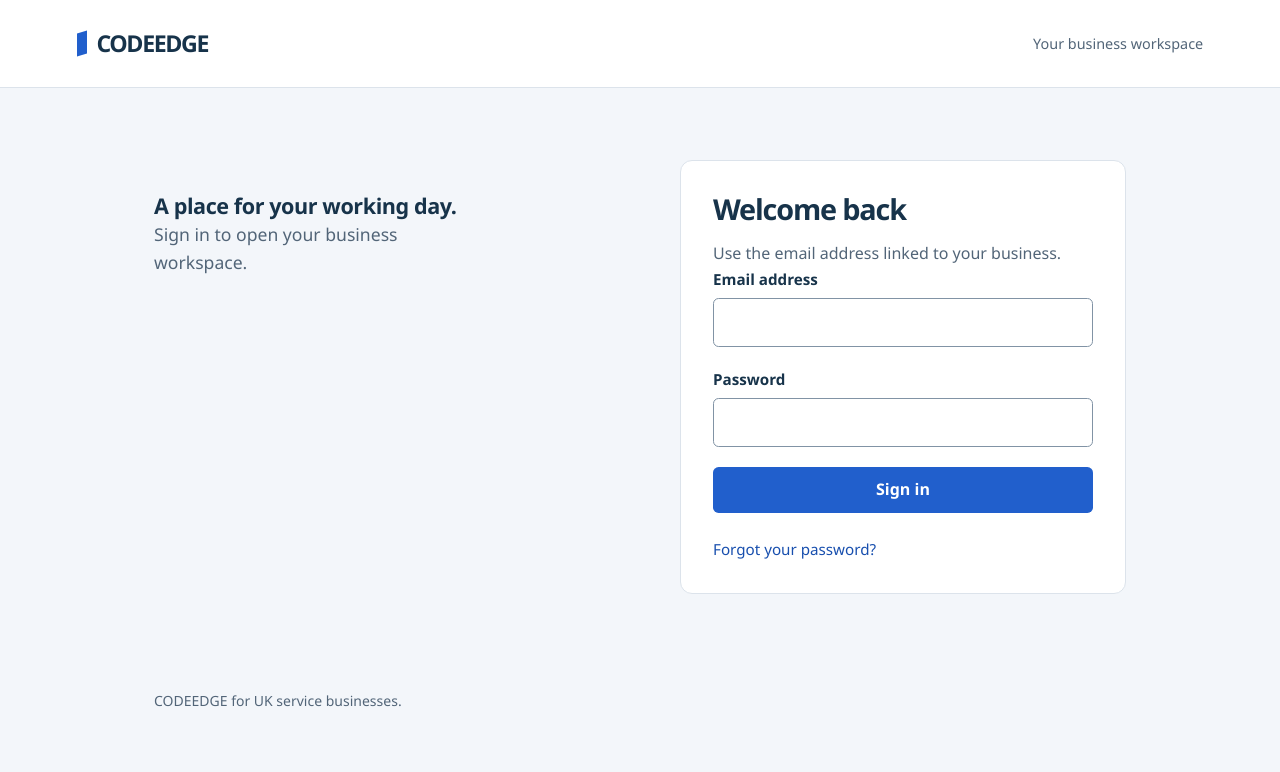
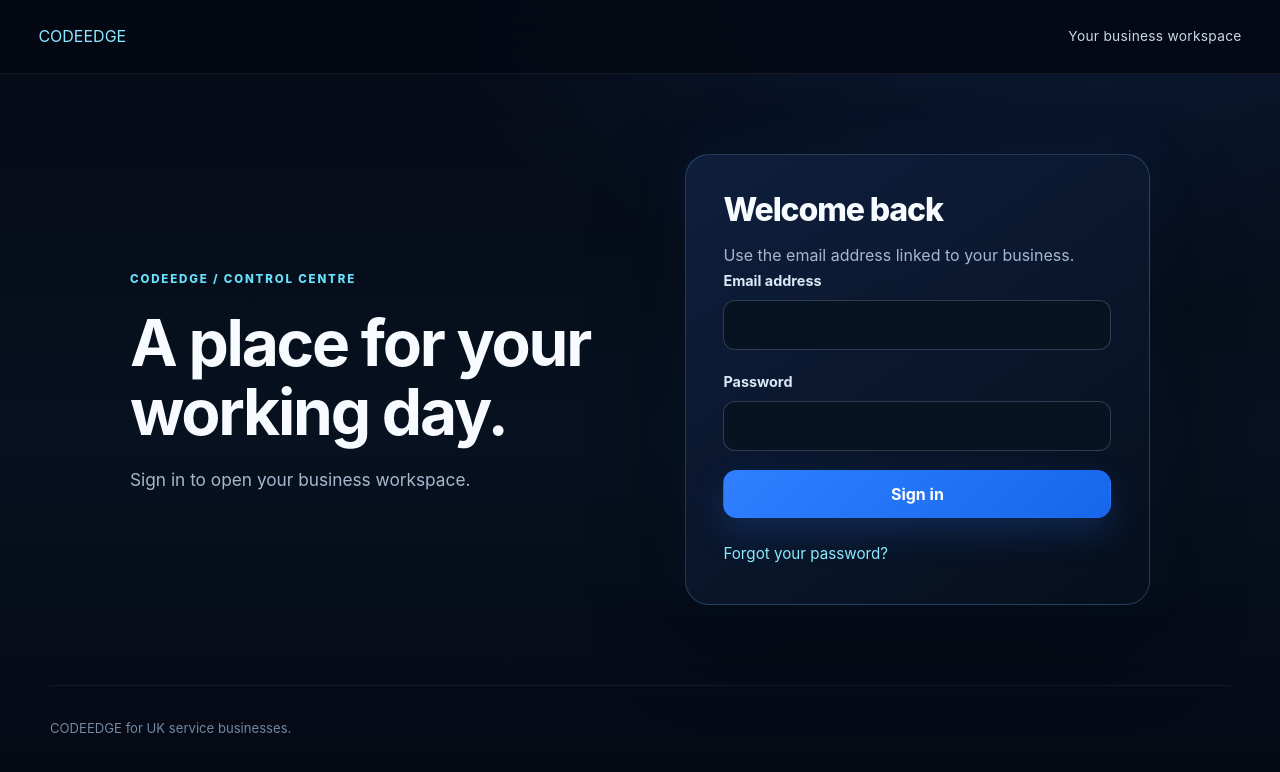
Before and after one commit to sohail654312-gif/codeedge, a Next.js app: page /sign-in in a window 1280 px wide. Shown: the top 772 px of the page. Built offline with nearby package versions, Linux system fonts and the light colour scheme.

Commit message:
Align MVP visual system with Codeedge website

```diff
--- a/src/app/globals.css
+++ b/src/app/globals.css
@@ -1,86 +1,398 @@
 @import "tailwindcss";
 
-/* Quiet trade-workspace palette: ink #17334a, blue #215fcc, paper #f3f6fa,
-   white #ffffff, muted #526578. System UI keeps the foundation offline-friendly. */
-:root { --background: #f3f6fa; --foreground: #17334a; --primary: #215fcc; --radius: .5rem; }
+/*
+  Codeedge MVP visual alignment
+  Mirrors the public Codeedge website brand system without changing MVP behaviour:
+  dark navy surfaces, electric-blue/cyan accents, rounded control-centre panels,
+  high-contrast form controls, and the same spacing/typography character.
+*/
+:root {
+  --background: #050914;
+  --background-soft: #07111f;
+  --panel: #0b1730;
+  --panel-strong: #0f203e;
+  --foreground: #f7fbff;
+  --muted: #a6b8cf;
+  --line: rgba(176, 211, 255, .16);
+  --primary: #2f7fff;
+  --primary-strong: #155fd6;
+  --cyan: #68e3ff;
+  --danger: #ff8b98;
+  --danger-bg: rgba(177, 46, 57, .16);
+  --radius: 1rem;
+  --max: 1180px;
+}
+
 * { box-sizing: border-box; }
-body { margin: 0; color: var(--foreground); background: var(--background); font-family: "Segoe UI", "Helvetica Neue", Arial, sans-serif; font-size: 16px; line-height: 1.6; }
-a { color: #184fae; text-underline-offset: 4px; }
-button, input, select { font: inherit; }
-button, a, input, select { -webkit-tap-highlight-color: transparent; }
-:focus-visible { outline: 3px solid #dc8100; outline-offset: 4px; }
-h1, h2, p { margin-top: 0; }
-h1 { font-size: clamp(2rem, 5vw, 3rem); line-height: 1.12; font-weight: 650; letter-spacing: -.04em; margin-bottom: 1rem; }
-h2 { font-size: 1.35rem; line-height: 1.3; font-weight: 650; letter-spacing: -.02em; }
-p { max-width: 65ch; }
-.skip-link { position: absolute; top: -100px; left: 1rem; padding: .75rem; background: white; z-index: 10; }
+html { background: var(--background); color-scheme: dark; }
+body {
+  margin: 0;
+  min-height: 100vh;
+  color: var(--foreground);
+  background:
+    radial-gradient(70rem 38rem at 85% -10%, rgba(47, 127, 255, .16), transparent 65%),
+    linear-gradient(180deg, var(--background), var(--background-soft) 54%, var(--background));
+  font-family: Inter, "Segoe UI", system-ui, -apple-system, BlinkMacSystemFont, sans-serif;
+  font-size: 16px;
+  line-height: 1.6;
+  -webkit-font-smoothing: antialiased;
+}
+a { color: #8ce9ff; text-underline-offset: 4px; }
+a:hover { color: #ffffff; }
+button, input, select, textarea { font: inherit; }
+button, a, input, select, textarea { -webkit-tap-highlight-color: transparent; }
+:focus-visible { outline: 3px solid var(--cyan); outline-offset: 4px; }
+h1, h2, h3, p { margin-top: 0; }
+h1, h2, h3 { line-height: 1.08; letter-spacing: -.035em; }
+h1 { font-size: clamp(2.35rem, 5vw, 4.4rem); font-weight: 780; margin-bottom: 1rem; }
+h2 { font-size: clamp(1.35rem, 2.5vw, 2rem); font-weight: 740; }
+h3 { font-size: 1.1rem; font-weight: 720; }
+p { max-width: 65ch; color: var(--muted); }
+
+.skip-link {
+  position: fixed;
+  top: -100px;
+  left: 1rem;
+  padding: .75rem 1rem;
+  background: white;
+  color: #050914;
+  border-radius: .6rem;
+  z-index: 1000;
+}
 .skip-link:focus { top: 1rem; }
-.site-header { min-height: 88px; padding: 1.25rem max(6vw, 1.25rem); display: flex; align-items: center; justify-content: space-between; gap: 1rem; background: white; border-bottom: 1px solid #dce3eb; }
-.brand { color: var(--foreground); font-size: 1.45rem; font-weight: 800; letter-spacing: -.06em; text-decoration: none; }
-.brand-mark { display: inline-block; width: 10px; height: 23px; background: var(--primary); margin-right: .6rem; vertical-align: -3px; transform: skewY(-18deg); }
-.header-note, .muted { color: #526578; }
-.header-note { font-size: .9rem; }
-.auth-layout { max-width: 1020px; margin: 0 auto; padding: clamp(3rem, 9vh, 7rem) 1.5rem; display: grid; grid-template-columns: 1fr 1fr; align-items: start; gap: 5rem; }
-.auth-intro { padding-top: 2rem; }
-.auth-intro p { max-width: 31ch; font-size: 1.1rem; }
-.auth-panel { padding: 2rem; background: white; border: 1px solid #dce3eb; border-radius: .75rem; }
-.auth-panel h1 { font-size: 1.8rem; }
-.form-stack { display: grid; gap: 1.25rem; }
-.field { display: grid; gap: .45rem; }
-label { font-weight: 600; font-size: .95rem; }
-input, select { width: 100%; min-height: 48px; border: 1px solid #8193a5; background: white; border-radius: .35rem; padding: .65rem .8rem; color: var(--foreground); }
-.button { display: inline-flex; align-items: center; justify-content: center; min-height: 46px; padding: .65rem 1.1rem; border-radius: .35rem; border: 1px solid transparent; cursor: pointer; font-weight: 650; text-decoration: none; line-height: 1.4; }
-.button-primary { background: var(--primary); color: white; }
-.button-primary:hover { background: #194da9; }
-.button-secondary { background: white; border-color: #bac7d5; color: var(--foreground); }
-.button:disabled { cursor: wait; opacity: .65; }
+
+.site-header {
+  position: sticky;
+  top: 0;
+  z-index: 100;
+  min-height: 74px;
+  padding: .8rem max(3vw, 1.25rem);
+  display: flex;
+  align-items: center;
+  justify-content: space-between;
+  gap: 1rem;
+  background: rgba(5, 9, 20, .92);
+  border-bottom: 1px solid rgba(255, 255, 255, .07);
+  backdrop-filter: blur(18px);
+}
+.brand {
+  display: inline-flex;
+  align-items: center;
+  text-decoration: none;
+}
+.brand-logo {
+  width: 150px;
+  height: auto;
+  display: block;
+}
+.header-note {
+  color: #c9d7e8;
+  font-size: .86rem;
+  letter-spacing: .02em;
+}
+
+.muted { color: var(--muted); }
+
+.auth-layout {
+  width: min(calc(100% - 36px), 1020px);
+  margin: 0 auto;
+  padding: clamp(4rem, 10vh, 7.5rem) 0;
+  display: grid;
+  grid-template-columns: 1fr 1fr;
+  align-items: center;
+  gap: clamp(2.5rem, 7vw, 6rem);
+}
+.auth-intro {
+  position: relative;
+  padding: 2rem 0;
+}
+.auth-intro::before {
+  content: "CODEEDGE / CONTROL CENTRE";
+  display: inline-flex;
+  margin-bottom: 1.2rem;
+  color: var(--cyan);
+  font-size: .72rem;
+  font-weight: 800;
+  letter-spacing: .16em;
+}
+.auth-intro h2 {
+  font-size: clamp(2.3rem, 5vw, 4.5rem);
+  margin-bottom: 1.25rem;
+}
+.auth-intro p {
+  max-width: 32ch;
+  font-size: 1.08rem;
+}
+.auth-panel {
+  padding: clamp(1.5rem, 4vw, 2.35rem);
+  background: linear-gradient(145deg, rgba(15, 32, 62, .96), rgba(6, 15, 29, .98));
+  border: 1px solid rgba(132, 198, 255, .22);
+  border-radius: 1.5rem;
+  box-shadow: 0 32px 90px rgba(0, 0, 0, .38), 0 0 60px rgba(47, 127, 255, .08);
+}
+.auth-panel h1 { font-size: 2rem; }
+.form-stack { display: grid; gap: 1.2rem; }
+.field { display: grid; gap: .5rem; }
+label {
+  color: #dbe8f6;
+  font-weight: 700;
+  font-size: .9rem;
+}
+
+input, select, textarea {
+  width: 100%;
+  min-height: 48px;
+  border: 1px solid rgba(176, 211, 255, .22);
+  background: #071321;
+  border-radius: .75rem;
+  padding: .72rem .85rem;
+  color: var(--foreground);
+}
+textarea { resize: vertical; }
+input::placeholder, textarea::placeholder { color: #6f86a2; }
+input:hover, select:hover, textarea:hover { border-color: rgba(104, 227, 255, .42); }
+
+.button {
+  display: inline-flex;
+  align-items: center;
+  justify-content: center;
+  min-height: 48px;
+  padding: .68rem 1.15rem;
+  border-radius: .85rem;
+  border: 1px solid transparent;
+  cursor: pointer;
+  font-weight: 750;
+  text-decoration: none;
+  line-height: 1.4;
+  transition: transform .18s ease, border-color .18s ease, background .18s ease;
+}
+.button:hover { transform: translateY(-1px); }
+.button-primary {
+  background: linear-gradient(135deg, #2f7fff, #1767ec);
+  color: white;
+  box-shadow: 0 14px 34px rgba(47, 127, 255, .2);
+}
+.button-primary:hover { background: linear-gradient(135deg, #3f8cff, #1d6ef1); }
+.button-secondary {
+  background: var(--panel);
+  border-color: var(--line);
+  color: var(--foreground);
+}
+.button-secondary:hover { border-color: rgba(104, 227, 255, .42); }
+.button:disabled { cursor: wait; opacity: .65; transform: none; }
+
 .form-links { margin: 1.5rem 0 0; font-size: .95rem; }
-.notice { padding: .8rem 1rem; background: #edf3ff; border-left: 3px solid #215fcc; margin: 0; }
-.notice-error { background: #fff0f0; border-color: #b12e39; color: #86202b; }
-.workspace { max-width: 1020px; margin: 0 auto; padding: 3.5rem 1.5rem 5rem; }
-.workspace-header { display: flex; justify-content: space-between; align-items: start; gap: 2rem; margin-bottom: 2rem; }
-.business-list { background: white; border: 1px solid #dce3eb; border-radius: .5rem; padding: 0; list-style: none; }
-.business-list li + li { border-top: 1px solid #dce3eb; }
-.business-link { display: flex; gap: 1rem; align-items: center; justify-content: space-between; padding: 1.5rem; text-decoration: none; }
-.business-link:hover { background: #eef3fa; }
-.business-link strong { font-size: 1.1rem; }
-.workspace-panel { background: white; border: 1px solid #dce3eb; border-radius: .5rem; padding: 2rem; max-width: 700px; }
-.workspace-panel form { max-width: 450px; }
-.details { display: grid; grid-template-columns: 140px 1fr; gap: .75rem; margin: 1.5rem 0 2rem; }
-.details dt { color: #526578; }
-.details dd { margin: 0; overflow-wrap: anywhere; }
-.back-link { display: inline-block; margin-bottom: 1.5rem; }
-.empty-state { padding: 2rem; background: white; border: 1px solid #dce3eb; border-radius: .5rem; }
-.footer { max-width: 1020px; margin: 0 auto; padding: 1.5rem; color: #526578; font-size: .875rem; }
-@media (max-width: 720px) {
-  .auth-layout { grid-template-columns: 1fr; gap: 1.5rem; padding-top: 1.5rem; max-width: 500px; }
-  .auth-intro { padding-top: 0; }
-  .auth-intro h2 { margin-bottom: .5rem; }
-  .auth-panel { padding: 1.5rem; }
-  .header-note { display: none; }
-  .workspace-header { flex-direction: column; gap: 1rem; }
-  .workspace-panel { padding: 1.5rem; }
-  .details { grid-template-columns: 100px 1fr; }
+.notice {
+  padding: .85rem 1rem;
+  color: #c8f6ff;
+  background: rgba(89, 221, 255, .08);
+  border: 1px solid rgba(89, 221, 255, .18);
+  border-radius: .75rem;
+  margin: 0;
 }
-@media (prefers-reduced-motion: reduce) { *, *::before, *::after { scroll-behavior: auto !important; } }
+.notice-error {
+  background: var(--danger-bg);
+  border-color: rgba(255, 139, 152, .34);
+  color: #ffd2d7;
+}
 
-/* Profile and service management reuse the foundation workspace styles. */
-textarea { font: inherit; width: 100%; border: 1px solid #8193a5; border-radius: .35rem; padding: .65rem .8rem; color: var(--foreground); resize: vertical; }
-.catalog-panel { margin-top: 1.5rem; }
-.service-card { border-top: 1px solid #dce3eb; padding-top: 1.5rem; margin-top: 1.5rem; overflow-wrap: anywhere; }
-summary { cursor: pointer; font-weight: 600; margin-bottom: 1rem; }
+.workspace {
+  width: min(calc(100% - 36px), var(--max));
+  margin: 0 auto;
+  padding: 3.25rem 0 5rem;
+}
+.workspace-header {
+  display: flex;
+  justify-content: space-between;
+  align-items: start;
+  gap: 2rem;
+  margin-bottom: 2rem;
+  padding-bottom: 1.5rem;
+  border-bottom: 1px solid var(--line);
+}
+.workspace-header h1 {
+  margin-bottom: .35rem;
+  background: linear-gradient(90deg, #f7fbff, #68e3ff);
+  -webkit-background-clip: text;
+  background-clip: text;
+  color: transparent;
+}
+.business-list {
+  background: var(--panel);
+  border: 1px solid var(--line);
+  border-radius: 1.15rem;
+  padding: 0;
+  list-style: none;
+  overflow: hidden;
+  box-shadow: 0 24px 70px rgba(0, 0, 0, .22);
+}
+.business-list li + li { border-top: 1px solid var(--line); }
+
+.business-link {
+  display: flex;
+  gap: 1rem;
+  align-items: center;
+  justify-content: space-between;
+  padding: 1.3rem 1.45rem;
+  text-decoration: none;
+  color: #dbe8f6;
+  transition: background .18s ease, color .18s ease;
+}
+.business-link:hover {
+  background: rgba(47, 127, 255, .1);
+  color: white;
+}
+.business-link strong {
+  color: #f7fbff;
+  font-size: 1.05rem;
+}
+.business-link span {
+  color: #79def8;
+  font-size: .88rem;
+}
+
+.workspace-panel {
+  width: 100%;
+  max-width: 760px;
+  margin-bottom: 1.25rem;
+  padding: clamp(1.35rem, 3vw, 2rem);
+  background: linear-gradient(145deg, rgba(17, 36, 66, .82), rgba(6, 15, 29, .92));
+  border: 1px solid var(--line);
+  border-radius: 1.35rem;
+  box-shadow: 0 24px 70px rgba(0, 0, 0, .2);
+}
+.workspace-panel h2 { color: #f7fbff; }
+.workspace-panel form { max-width: 480px; }
+
+.details {
+  display: grid;
+  grid-template-columns: 150px minmax(0, 1fr);
+  gap: .8rem 1rem;
+  margin: 1.5rem 0 2rem;
+}
+.details dt { color: #8fa3bc; }
+.details dd { margin: 0; color: #e5edf7; overflow-wrap: anywhere; }
+
+.back-link {
+  display: inline-flex;
+  align-items: center;
+  margin-bottom: 1.5rem;
+  color: #8ce9ff;
+  text-decoration: none;
+  font-size: .9rem;
+  font-weight: 700;
+}
+.back-link::before { content: "←"; margin-right: .45rem; }
+
+.empty-state {
+  padding: 2rem;
+  background: var(--panel);
+  border: 1px solid var(--line);
+  border-radius: 1rem;
+}
+
+.footer {
+  width: min(calc(100% - 36px), var(--max));
+  margin: 0 auto;
+  padding: 2rem 0 2.5rem;
+  color: #7187a2;
+  font-size: .82rem;
+  border-top: 1px solid rgba(255, 255, 255, .06);
+}
+
+.catalog-panel { margin-top: 1.25rem; }
+.service-card {
+  border-top: 1px solid var(--line);
+  padding-top: 1.5rem;
+  margin-top: 1.5rem;
+  overflow-wrap: anywhere;
+}
+.service-card h3 { color: #f7fbff; }
+summary {
+  cursor: pointer;
+  color: #dbe8f6;
+  font-weight: 700;
+  margin-bottom: 1rem;
+}
+summary:hover { color: #ffffff; }
+
 .check-field { display: flex; gap: .75rem; align-items: center; }
-.check-field input { width: 1.25rem; min-height: 1.25rem; }
+.check-field input {
+  width: 1.25rem;
+  min-height: 1.25rem;
+  accent-color: var(--primary);
+}
 .catalog-delete { margin-top: 1rem; }
 .detail-row { display: contents; }
 .plain-text, .detail-row dd { white-space: pre-wrap; overflow-wrap: anywhere; }
-/* The reusable chat component stays inside the existing workspace visual system. */
-.chat-widget { max-width: 40rem; margin: 1rem auto; }
-.chat-window { margin-top: 1rem; padding: 1.25rem; }
+
+.chat-widget { max-width: 42rem; margin: 1rem auto; }
+.chat-window {
+  margin-top: 1rem;
+  padding: 1.25rem;
+  background: var(--panel);
+  border: 1px solid var(--line);
+  border-radius: 1.1rem;
+}
 .chat-messages { max-height: 24rem; overflow-y: auto; overflow-wrap: anywhere; }
-.chat-message { padding: .75rem; border-radius: .6rem; background: #f0f4f8; }
+.chat-message {
+  padding: .8rem .9rem;
+  border: 1px solid rgba(176, 211, 255, .1);
+  border-radius: .85rem;
+  background: #07111f;
+}
+.chat-message + .chat-message { margin-top: .65rem; }
 .chat-message strong, .chat-message span { display: block; }
-.chat-visitor { margin-left: 1rem; background: #eaf0ff; }
+.chat-message span { color: var(--muted); }
+.chat-visitor {
+  margin-left: 1rem;
+  background: rgba(47, 127, 255, .13);
+  border-color: rgba(47, 127, 255, .2);
+}
 .chat-widget details { margin-top: 1.5rem; }
 .chat-widget summary { cursor: pointer; margin-bottom: 1rem; }
 .chat-widget textarea, .chat-widget input { max-width: 100%; }
+
+table {
+  width: 100%;
+  border-collapse: collapse;
+  color: #dbe8f6;
+}
+th, td {
+  padding: .8rem;
+  border-bottom: 1px solid var(--line);
+  text-align: left;
+}
+th {
+  color: #8ce9ff;
+  font-size: .78rem;
+  letter-spacing: .06em;
+  text-transform: uppercase;
+}
+
+@media (max-width: 720px) {
+  .site-header { min-height: 68px; padding-block: .7rem; }
+  .brand-logo { width: 132px; }
+  .auth-layout {
+    grid-template-columns: 1fr;
+    gap: 1.5rem;
+    padding: 2.2rem 0 4rem;
+    max-width: 500px;
+  }
+  .auth-intro { padding: .6rem 0 0; }
+  .auth-intro h2 { margin-bottom: .65rem; font-size: clamp(2.1rem, 11vw, 3.5rem); }
+  .auth-panel { padding: 1.35rem; }
+  .header-note { display: none; }
+  .workspace { padding-top: 2rem; }
+  .workspace-header { flex-direction: column; gap: 1rem; }
+  .workspace-panel { padding: 1.35rem; }
+  .details { grid-template-columns: 105px minmax(0, 1fr); }
+  .business-link { align-items: flex-start; }
+}
+
+@media (prefers-reduced-motion: reduce) {
+  *, *::before, *::after {
+    scroll-behavior: auto !important;
+    transition: none !important;
+  }
+}
```
